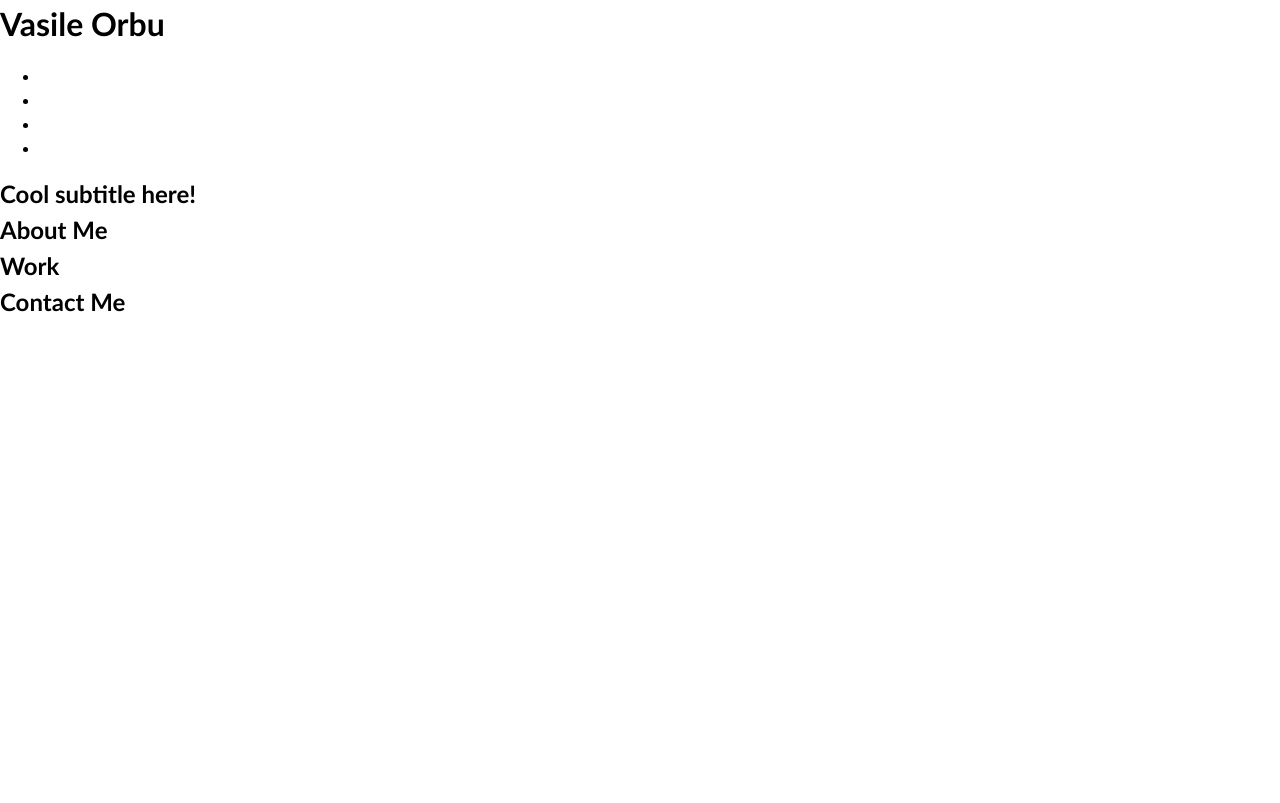
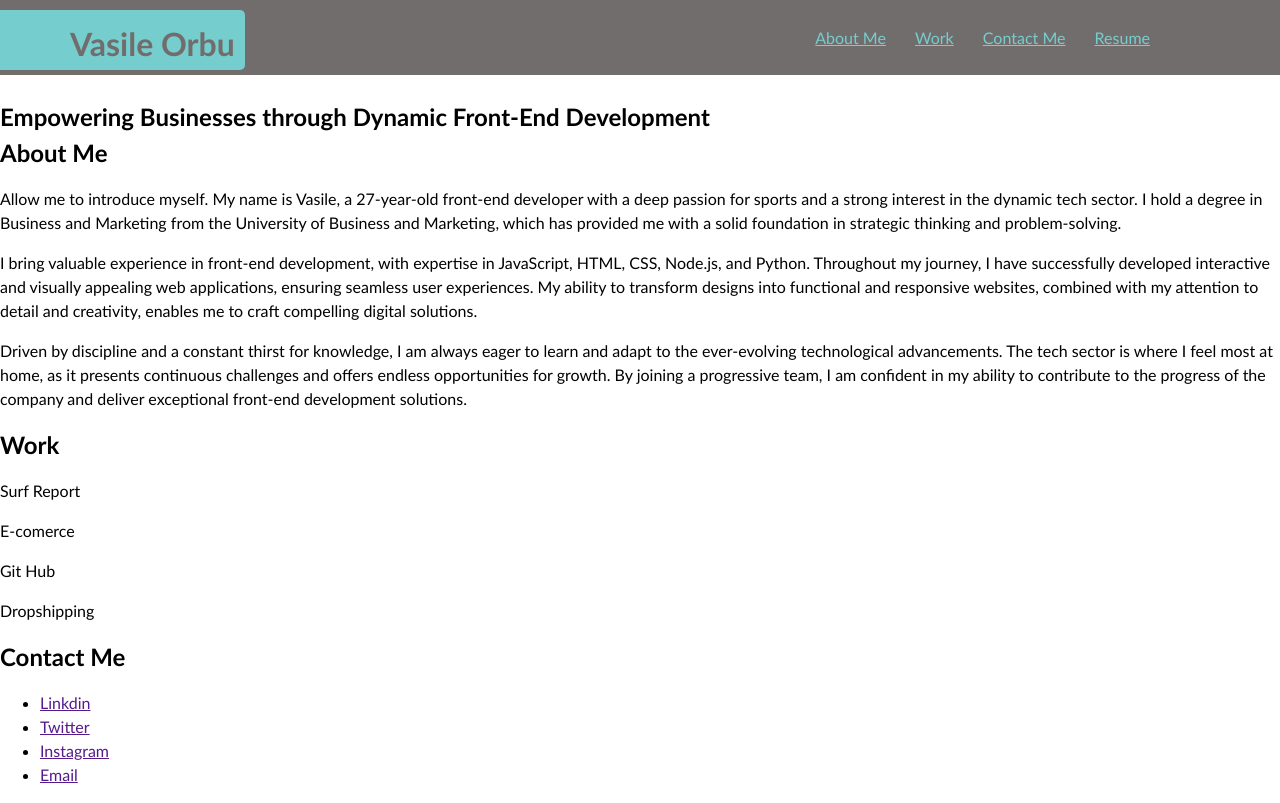
Before and after one commit to Heisen101/MyProfileProject1, a plain HTML site: page Index.html in a window 1280 px wide. Drawn offline with Linux system fonts and the light colour scheme; files that its build step writes are made by us from their sources.

Commit message:
added colors, fixed h1 on the left, nav bar on the top-right

```diff
--- a/Css.css
+++ b/Css.css
@@ -3,12 +3,17 @@
   }
 
   body {
+
     margin: 0;
     padding: 0;
     font-family: 'Trebuchet MS', 'Lucida Sans Unicode', 'Lucida Grande', 'Lucida Sans', Arial, sans-serif;
     line-height: 1.5;
   }
 
+  :root {
+    --header:  rgb(114, 109, 109);
+    --head1:  rgb(118, 205, 205)  ;
+  }
   h1,
   h2,
   h3,
@@ -18,6 +23,37 @@
     margin: 0;
   }
 
-  p {
-    margin: 0;
-  }
+ .head   {
+    margin-top: 0;
+    padding: 50px;
+    padding-top: 10px;
+    padding-bottom: 65px;
+    background-color: rgb(114, 109, 109);
+
+ }
+   .nav{
+        float: right;
+        margin-right: 80px;}
+
+        .head nav ul li{
+
+        }
+    .head nav ul {
+       list-style-type: none;
+   }
+   .head nav ul li {
+
+   display: inline-block;
+   margin-left: 25px;
+}
+h1 {
+    color: var( --header);
+   float: left;
+   padding: 10px 10px 2px 100px;
+   background-color: rgb(118, 205, 205);
+   margin-left: -80px;
+   border-radius: 5px;
+}
+
+.head nav ul  a{
+    color: var( --head1);}
--- a/Index.html
+++ b/Index.html
@@ -11,42 +11,55 @@
 
 <body>
   <!-- main logo / nav -->
-  <header>
-    <h1 id="va">Vasile Orbu</h1>
-    <nav id="nia"> <ul>  <!-- <!Navigation bar -->
-      <li class="na"></li>
-      <li class="na"></li>
-      <li class="na"></li>
-      <li class="na"></li>
+  <header class="head">
+    <h1 >Vasile Orbu</h1>
+    <nav class="nav"> <ul>  <!-- <!Navigation bar -->
+      <li class="nav1"><a href="">About Me</a></li>
+      <li class="nav1"><a href=""> Work</a></li>
+      <li  class="nav1"> <a href="">Contact Me</a></li>
+      <li  class="nav1"><a href=""> Resume</a></li>
     </ul>
-
-
     </nav>
   </header>
-
+<div class="container">
   <!-- hero banner -->
   <section class="hero-banner">
-    <div>
-      <h2>Cool subtitle here!</h2>
+    <img src="" alt="">
+    <div class="subt">
+      <h2> Empowering Businesses through Dynamic Front-End Development</h2>
     </div>
   </section>
 
   <main class="page-wrapper">
     <!-- about me -->
     <section class="page-section" id="about">
-      <h2>About Me</h2>
+      <h2 id="aboutme">About Me</h2>
+      <p class="par">Allow me to introduce myself. My name is Vasile, a 27-year-old front-end developer with a deep passion for sports and a strong interest in the dynamic tech sector. I hold a degree in Business and Marketing from the University of Business and Marketing, which has provided me with a solid foundation in strategic thinking and problem-solving.</p>
+       <p class="par">I bring valuable experience in front-end development, with expertise in JavaScript, HTML, CSS, Node.js, and Python. Throughout my journey, I have successfully developed interactive and visually appealing web applications, ensuring seamless user experiences. My ability to transform designs into functional and responsive websites, combined with my attention to detail and creativity, enables me to craft compelling digital solutions.</p>
+      <p class="par"> Driven by discipline and a constant thirst for knowledge, I am always eager to learn and adapt to the ever-evolving technological advancements. The tech sector is where I feel most at home, as it presents continuous challenges and offers endless opportunities for growth. By joining a progressive team, I am confident in my ability to contribute to the progress of the company and deliver exceptional front-end development solutions.</p>
     </section>
 
     <!-- portfolio container -->
     <section class="page-section" id="work">
-      <h2>Work</h2>
+      <h2 id="wor">Work</h2>
+      <p id="w1">Surf Report</p>
+      <p id="w2"> E-comerce</p>
+      <p id="w3"> Git Hub</p>
+      <p id="w4"> Dropshipping</p>
     </section>
 
     <!-- contact -->
     <section class="page-section contact" id="contact">
-      <h2>Contact Me</h2>
+      <h2 id="contact">Contact Me</h2>
+      <ul id="footer">
+        <li> <a href="">Linkdin</a></li>
+        <li><a href=""> Twitter</a></li>
+        <li><a href=""> Instagram</a></li>
+        <li> <a href="">Email</a></li>
+      </ul>
     </section>
   </main>
+</div>
 </body>
 
 </html>
```
Also changed, not shown: images/1892752.jpg (added).
